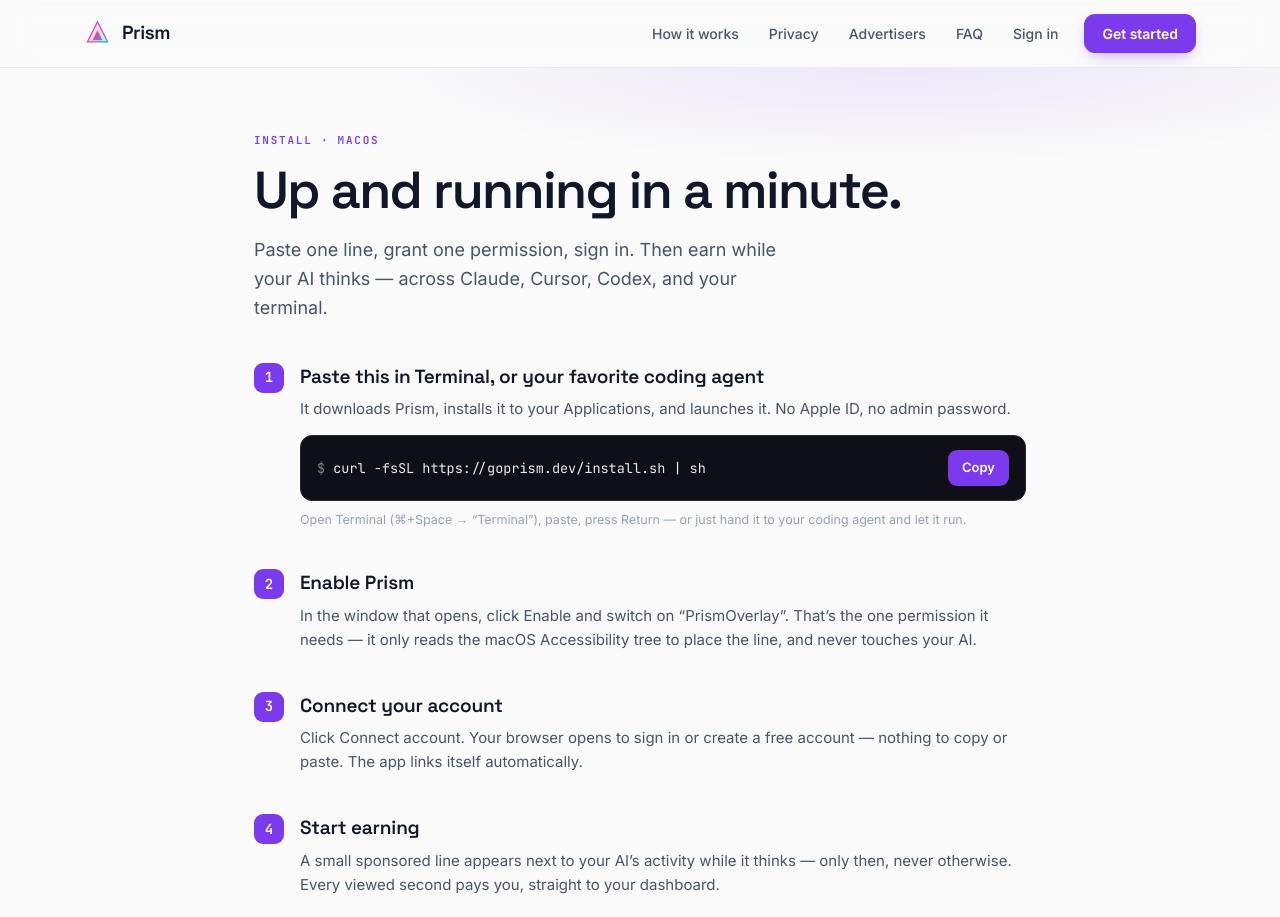
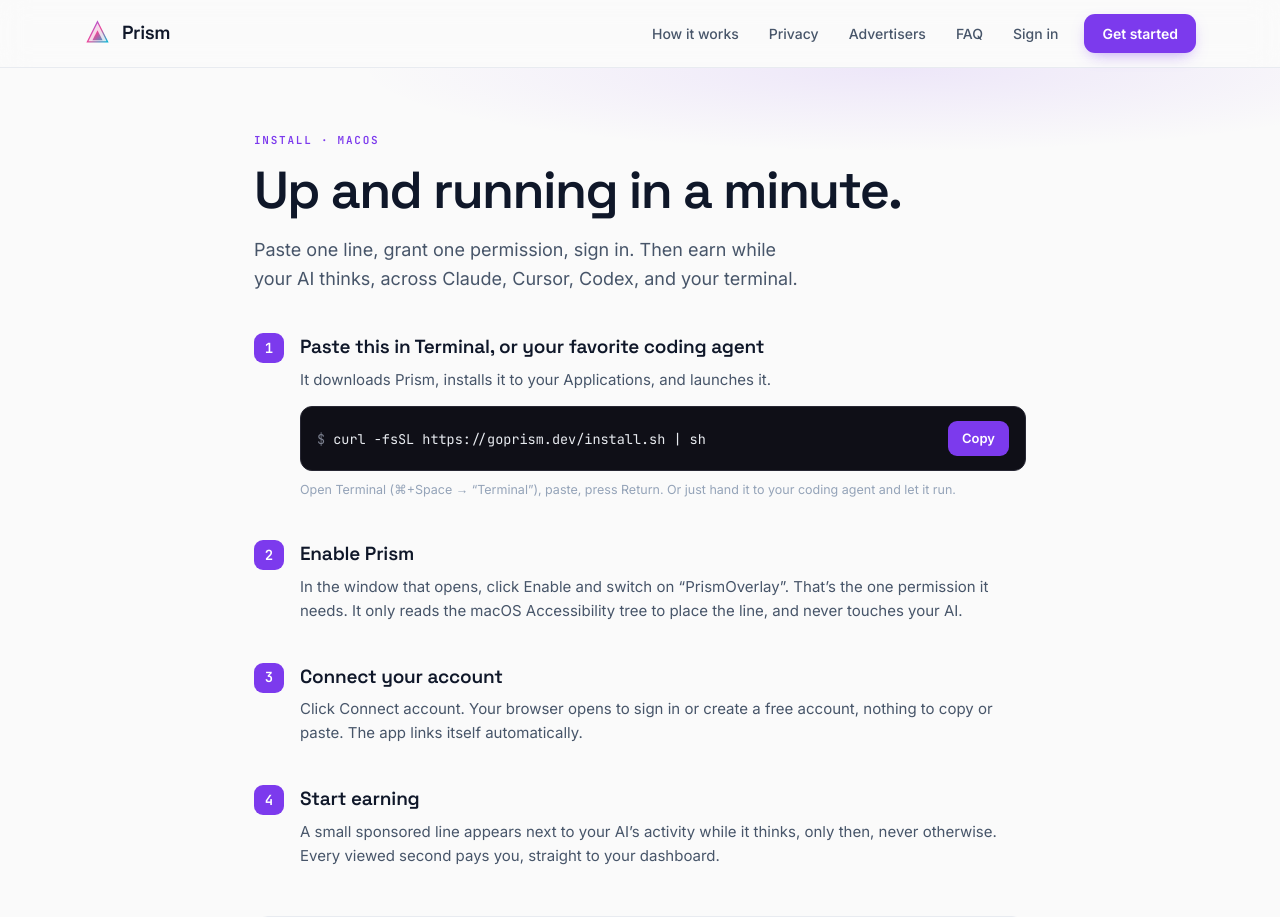
Before and after one commit to sanderv-pixel/prism-desktop, a Next.js app in the folder apps/web/: page /install in a window 1280 px wide. Shown: the top 917 px of the page. Built offline with nearby package versions, Linux system fonts and the light colour scheme; no server answers.

Commit message:
chore(install): drop 'no Apple ID / admin password' line and remove em dashes

```diff
--- a/apps/web/src/app/install/page.tsx
+++ b/apps/web/src/app/install/page.tsx
@@ -17,9 +17,9 @@
 const stepBody: CSSProperties = { marginTop: 6, fontSize: 15, color: '#475569', lineHeight: 1.6 }
 
 const STEPS = [
-  ['Enable Prism', 'In the window that opens, click Enable and switch on “PrismOverlay”. That’s the one permission it needs — it only reads the macOS Accessibility tree to place the line, and never touches your AI.'],
-  ['Connect your account', 'Click Connect account. Your browser opens to sign in or create a free account — nothing to copy or paste. The app links itself automatically.'],
-  ['Start earning', 'A small sponsored line appears next to your AI’s activity while it thinks — only then, never otherwise. Every viewed second pays you, straight to your dashboard.'],
+  ['Enable Prism', 'In the window that opens, click Enable and switch on “PrismOverlay”. That’s the one permission it needs. It only reads the macOS Accessibility tree to place the line, and never touches your AI.'],
+  ['Connect your account', 'Click Connect account. Your browser opens to sign in or create a free account, nothing to copy or paste. The app links itself automatically.'],
+  ['Start earning', 'A small sponsored line appears next to your AI’s activity while it thinks, only then, never otherwise. Every viewed second pays you, straight to your dashboard.'],
 ]
 
 export default function InstallPage() {
@@ -31,7 +31,7 @@
         <div style={{ maxWidth: 820, margin: '0 auto', padding: '64px 24px 8px' }}>
           <div style={eyebrow}>Install · macOS</div>
           <h1 style={{ fontFamily: DISPLAY, fontSize: 'clamp(34px,5vw,52px)', fontWeight: 600, letterSpacing: '-.03em', lineHeight: 1.05, color: '#0f1729' }}>Up and running in a minute.</h1>
-          <p style={{ marginTop: 18, maxWidth: 560, fontSize: 18, color: '#475569', lineHeight: 1.62 }}>Paste one line, grant one permission, sign in. Then earn while your AI thinks — across Claude, Cursor, Codex, and your terminal.</p>
+          <p style={{ marginTop: 18, maxWidth: 560, fontSize: 18, color: '#475569', lineHeight: 1.62 }}>Paste one line, grant one permission, sign in. Then earn while your AI thinks, across Claude, Cursor, Codex, and your terminal.</p>
         </div>
       </header>
 
@@ -41,11 +41,11 @@
           <div style={stepNum}>1</div>
           <div style={{ flex: 1, minWidth: 0 }}>
             <div style={stepTitle}>Paste this in Terminal, or your favorite coding agent</div>
-            <p style={stepBody}>It downloads Prism, installs it to your Applications, and launches it. No Apple ID, no admin password.</p>
+            <p style={stepBody}>It downloads Prism, installs it to your Applications, and launches it.</p>
             <div style={{ marginTop: 14 }}>
               <CopyCommand command="curl -fsSL https://goprism.dev/install.sh | sh" />
             </div>
-            <p style={{ marginTop: 10, fontSize: 12.5, color: '#94a3b8' }}>Open Terminal (⌘+Space → “Terminal”), paste, press Return — or just hand it to your coding agent and let it run.</p>
+            <p style={{ marginTop: 10, fontSize: 12.5, color: '#94a3b8' }}>Open Terminal (⌘+Space → “Terminal”), paste, press Return. Or just hand it to your coding agent and let it run.</p>
           </div>
         </div>
 
```
